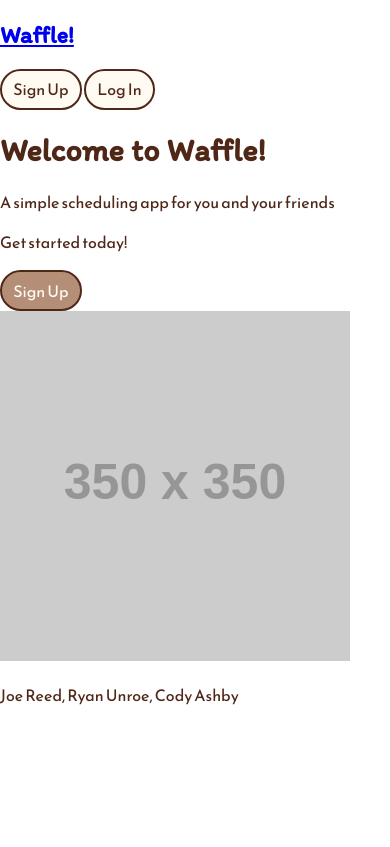
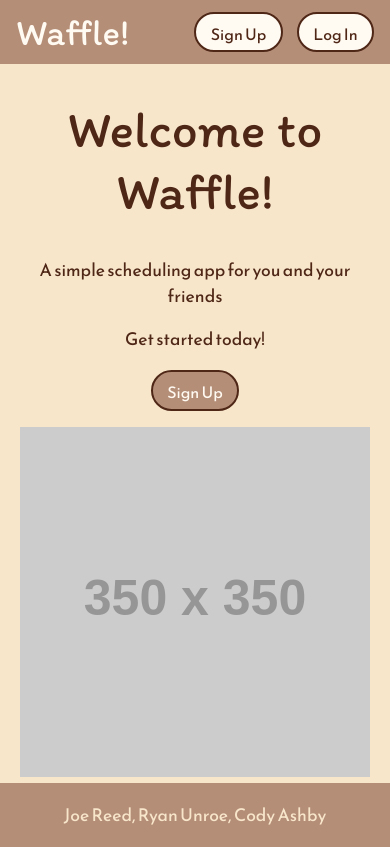
Before and after one commit to RUnroe/schedule-web-frontend, a website: page public/html/index.html in a window 390 px wide. Drawn offline with Linux system fonts and the light colour scheme; placeholder pictures from the web are drawn by us.

Commit message:
Make index page responsive

```diff
--- a/public/html/index.html
+++ b/public/html/index.html
@@ -8,23 +8,24 @@
     <link rel="preconnect" href="https://fonts.gstatic.com">
     <link href="https://fonts.googleapis.com/css2?family=Itim&family=Reem+Kufi&display=swap" rel="stylesheet">
     <link rel="stylesheet" href="../stylesheets/waffle.css" />
+    <link rel="stylesheet" href="../stylesheets/index.css" />
 
     <title>Waffle - Home</title>
 </head>
 <body>
     <nav>
-        <div class="navbar">
+        <div class="navbar section">
             <a class="title" href="/">
-                <h1>Waffle!</h1>
+                <h1 class="nav-title">Waffle!</h1>
             </a>
             <div>
-                <a class="btn light" href="signup.html">Sign Up</a>
-                <a class="btn light" href="login.html">Log In</a>
+                <a class="btn light nav-btn" href="signup.html">Sign Up</a>
+                <a class="btn light nav-btn" href="login.html">Log In</a>
             </div>
         </div>
     </nav>
-    <div class="content">
-        <div class="wecome-area">
+    <div class="content section">
+        <div class="welcome-area">
             <div>
                 <h1>Welcome to Waffle!</h1>
                 <p>A simple scheduling app for you and your friends</p>
--- /dev/null
+++ b/public/stylesheets/index.css
@@ -0,0 +1,56 @@
+body {
+    background-color: var(--color-tan);
+    display: grid;
+    grid-template-rows: 4em 1fr 4em;
+    height: 100%;
+    width: 100%;
+    box-sizing: border-box;
+}
+
+p {
+    font-size: 1.1rem;
+}
+
+.welcome-area {
+    display: flex;
+    flex-direction: column;
+    align-items: center;
+    padding-top:12%;
+}
+.welcome-area > div {
+    padding: 0 1em;
+    width: 54%;
+    text-align: center;
+    margin-right: 5em;
+}
+
+.image-area {
+    position: relative;
+    display: flex;
+    justify-content: center;
+    align-items: center;
+}
+
+.content {
+    display:grid;
+    grid-template-columns: 1fr 1fr;
+    width:100%;
+    box-sizing: border-box;
+}
+
+@media all and (max-width: 800px) {
+    .welcome-area > div {
+        margin-right: 0;
+        padding:0;
+        width:90%;
+    }
+}
+
+@media all and (max-width: 700px) {
+    .welcome-area {
+        padding: 0 0 1rem 0;
+    }
+    .content {
+        grid-template-columns: 1fr;
+    }
+}
--- a/public/stylesheets/waffle.css
+++ b/public/stylesheets/waffle.css
@@ -14,10 +14,10 @@ html, body {
     margin: 0;
     padding: 0;
     font-family: 'Reem Kufi', sans-serif;
+    height:100%;
 }
 
 body {
-    height:100%;
     color: var(--color-brown-dark);
   }
 
@@ -28,7 +28,13 @@ button {
 
 h1, h2, h3, h4, h5, h6 {
     font-family: 'Itim', cursive;
+    font-weight: 400;
 }
+
+h1 {
+    font-size: 3.2em;
+}
+
 .hidden {
     visibility: hidden;
 }
@@ -53,6 +59,16 @@ h1, h2, h3, h4, h5, h6 {
     color: var(--color-danger);
 }
 
+a {
+    color: inherit;
+}
+
+.section {
+    max-width: 1100px;
+    margin: 0 auto;
+    padding: 0 1em;
+}
+
 /* ================
       Buttons
 ===================*/
@@ -63,7 +79,7 @@ h1, h2, h3, h4, h5, h6 {
     text-decoration: none;
     border-radius: 100vh;
     text-align: center;
-    padding: 0.4em 0.7em;
+    padding: 0.5em 0.9em 0.3em 0.9em;
     border: 2px solid var(--color-brown-dark);
 }
 
@@ -162,3 +178,41 @@ button:focus {
 .form-block {
     margin-bottom: 1rem;
 }
+
+/* ================
+        Nav
+===================*/
+.navbar {
+    display: flex;
+    justify-content: space-between;
+    align-items: center;
+    height: 100%;
+    font-family: 'Reem Kufi', sans-serif;
+}
+
+.navbar .title {
+    display: flex;
+    align-items: center;
+    text-decoration: none;
+    cursor: pointer;
+}
+.nav-btn {
+    margin-left: 0.75em;
+}
+
+.nav-title {
+    font-size: 2.3em;
+    color: var(--color-light);
+    margin:0.2em 0;
+}
+
+nav, footer {
+    background-color: var(--color-brown-medium);
+}
+
+footer {
+    display: flex;
+    justify-content: center;
+    align-items: center;
+    color: var(--color-tan);
+}
```
